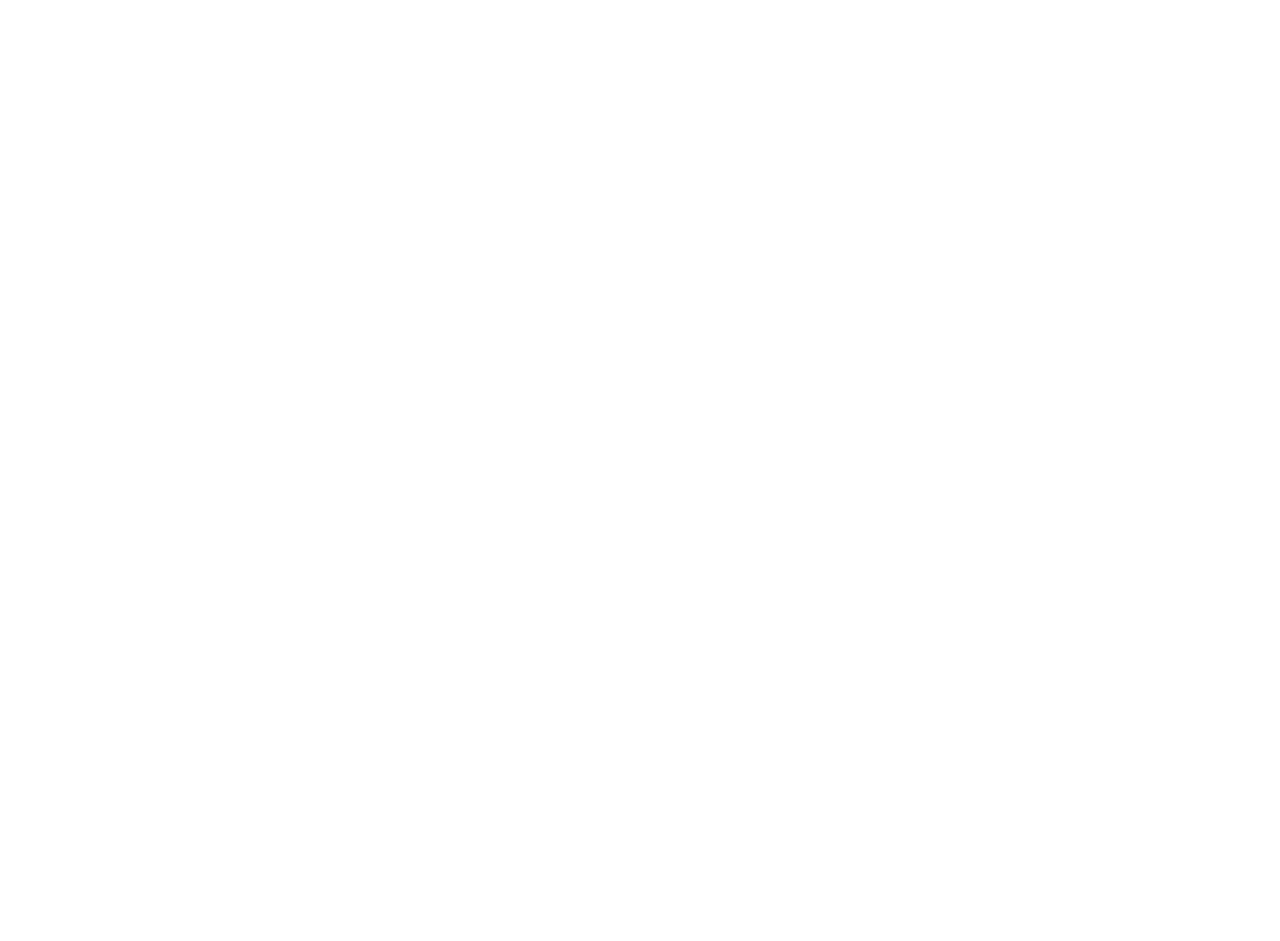
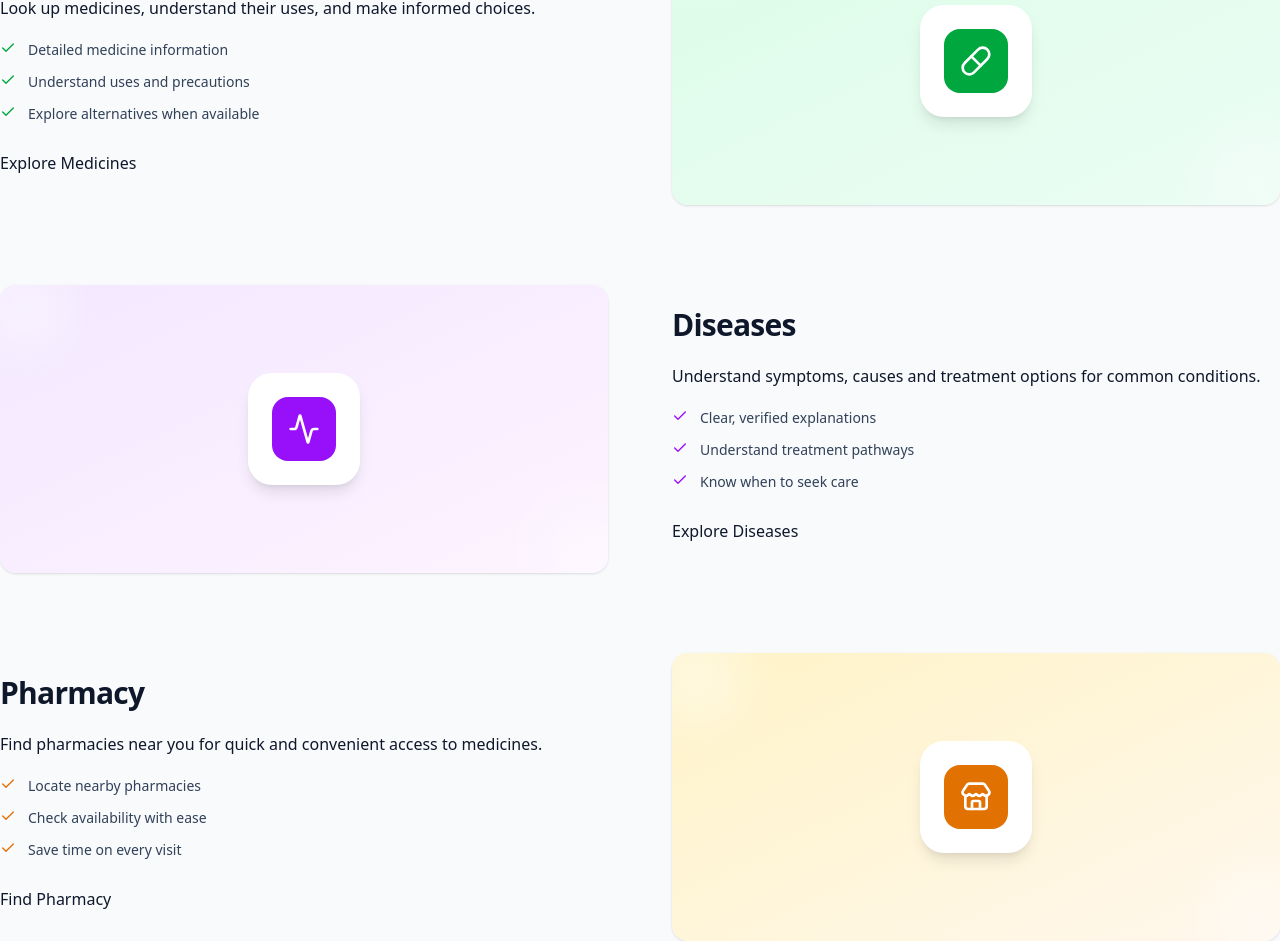
Before and after one commit to pulkitokte/medighar-next, a React (Vite) app in the folder OneDrive/Desktop/Medighar/: page / in a window 1280 px wide. Shown: the part 2371-3312 px from the top of the page. Before the commit the page ends 1920 px from the top, so only its background shows below. Built offline with nearby package versions, Linux system fonts and the light colour scheme.

Commit message:
feat(home): add featured services showcase section

```diff
--- /dev/null
+++ b/OneDrive/Desktop/Medighar/src/features/home/components/FeaturedServices.jsx
@@ -0,0 +1,191 @@
+import { Stethoscope, Pill, Activity, Store, Check } from "lucide-react";
+import { motion } from "framer-motion";
+import Section from "@/shared/components/ui/Section.jsx";
+import Container from "@/shared/components/ui/Container.jsx";
+import Button from "@/shared/components/ui/Button.jsx";
+import { cn } from "@/shared/lib/cn.js";
+
+const SERVICES = [
+  {
+    key: "doctors",
+    title: "Doctors",
+    description:
+      "Connect with experienced doctors across specialties and healthcare systems.",
+    bullets: [
+      "Search by specialty or condition",
+      "Compare qualifications and experience",
+      "Choose the right healthcare approach",
+    ],
+    icon: Stethoscope,
+    cta: "Find Doctors",
+    accent: {
+      from: "from-blue-100",
+      to: "to-cyan-50",
+      iconBg: "bg-blue-600",
+      bullet: "text-blue-600",
+    },
+  },
+  {
+    key: "medicines",
+    title: "Medicines",
+    description:
+      "Look up medicines, understand their uses, and make informed choices.",
+    bullets: [
+      "Detailed medicine information",
+      "Understand uses and precautions",
+      "Explore alternatives when available",
+    ],
+    icon: Pill,
+    cta: "Explore Medicines",
+    accent: {
+      from: "from-green-100",
+      to: "to-emerald-50",
+      iconBg: "bg-green-600",
+      bullet: "text-green-600",
+    },
+  },
+  {
+    key: "diseases",
+    title: "Diseases",
+    description:
+      "Understand symptoms, causes and treatment options for common conditions.",
+    bullets: [
+      "Clear, verified explanations",
+      "Understand treatment pathways",
+      "Know when to seek care",
+    ],
+    icon: Activity,
+    cta: "Explore Diseases",
+    accent: {
+      from: "from-purple-100",
+      to: "to-fuchsia-50",
+      iconBg: "bg-purple-600",
+      bullet: "text-purple-600",
+    },
+  },
+  {
+    key: "pharmacy",
+    title: "Pharmacy",
+    description:
+      "Find pharmacies near you for quick and convenient access to medicines.",
+    bullets: [
+      "Locate nearby pharmacies",
+      "Check availability with ease",
+      "Save time on every visit",
+    ],
+    icon: Store,
+    cta: "Find Pharmacy",
+    accent: {
+      from: "from-amber-100",
+      to: "to-orange-50",
+      iconBg: "bg-amber-600",
+      bullet: "text-amber-600",
+    },
+  },
+];
+
+function ServiceIllustration({ service }) {
+  const Icon = service.icon;
+
+  return (
+    <div
+      className={cn(
+        "relative flex h-64 w-full items-center justify-center overflow-hidden rounded-2xl bg-gradient-to-br p-8 shadow-sm sm:h-72",
+        service.accent.from,
+        service.accent.to,
+      )}
+    >
+      <div className="absolute -left-6 -top-6 h-24 w-24 rounded-full bg-white/40 blur-xl" />
+      <div className="absolute -bottom-8 -right-8 h-28 w-28 rounded-full bg-white/30 blur-xl" />
+
+      <div className="relative flex h-28 w-28 items-center justify-center rounded-3xl bg-white shadow-lg">
+        <span
+          className={cn(
+            "flex h-16 w-16 items-center justify-center rounded-2xl text-white",
+            service.accent.iconBg,
+          )}
+        >
+          <Icon className="h-8 w-8" aria-hidden="true" />
+        </span>
+      </div>
+    </div>
+  );
+}
+
+function ServiceContent({ service }) {
+  return (
+    <div className="flex flex-col gap-5">
+      <h3 className="text-2xl font-semibold tracking-tight text-slate-900 sm:text-3xl">
+        {service.title}
+      </h3>
+      <p className="text-base text-slate-600">{service.description}</p>
+
+      <ul className="flex flex-col gap-3">
+        {service.bullets.map((bullet) => (
+          <li
+            key={bullet}
+            className="flex items-start gap-3 text-sm text-slate-700"
+          >
+            <Check
+              className={cn("mt-0.5 h-4 w-4 shrink-0", service.accent.bullet)}
+              aria-hidden="true"
+            />
+            <span>{bullet}</span>
+          </li>
+        ))}
+      </ul>
+
+      <div>
+        <Button>{service.cta}</Button>
+      </div>
+    </div>
+  );
+}
+
+function ServiceRow({ service, reversed }) {
+  return (
+    <div
+      className={cn(
+        "grid grid-cols-1 items-center gap-10 rounded-2xl p-2 transition hover:-translate-y-1 lg:grid-cols-2 lg:gap-16",
+      )}
+    >
+      <motion.div
+        initial={{ opacity: 0, x: reversed ? 40 : -40 }}
+        whileInView={{ opacity: 1, x: 0 }}
+        viewport={{ once: true, amount: 0.3 }}
+        transition={{ duration: 0.5, ease: "easeOut" }}
+        className={cn(reversed && "lg:order-2")}
+      >
+        <ServiceIllustration service={service} />
+      </motion.div>
+
+      <motion.div
+        initial={{ opacity: 0, x: reversed ? -40 : 40 }}
+        whileInView={{ opacity: 1, x: 0 }}
+        viewport={{ once: true, amount: 0.3 }}
+        transition={{ duration: 0.5, ease: "easeOut", delay: 0.1 }}
+        className={cn(reversed && "lg:order-1")}
+      >
+        <ServiceContent service={service} />
+      </motion.div>
+    </div>
+  );
+}
+
+function FeaturedServices() {
+  return (
+    <Section paddingY="py-20 sm:py-28">
+      <Container className="flex flex-col gap-20">
+        {SERVICES.map((service, index) => (
+          <ServiceRow
+            key={service.key}
+            service={service}
+            reversed={index % 2 === 1}
+          />
+        ))}
+      </Container>
+    </Section>
+  );
+}
+
+export default FeaturedServices;
--- a/OneDrive/Desktop/Medighar/src/pages/Home/HomePage.jsx
+++ b/OneDrive/Desktop/Medighar/src/pages/Home/HomePage.jsx
@@ -2,6 +2,7 @@ import Hero from "@/features/home/components/Hero.jsx";
 import HealthcareSystems from "@/features/home/components/HealthcareSystems.jsx";
 import HowItWorks from "@/features/home/components/HowItWorks.jsx";
 import WhyChooseMedighar from "@/features/home/components/WhyChooseMedighar.jsx";
+import FeaturedServices from "@/features/home/components/FeaturedServices.jsx";
 
 function HomePage() {
   return (
@@ -10,6 +11,7 @@ function HomePage() {
       <HealthcareSystems />
       <HowItWorks />
       <WhyChooseMedighar />
+      <FeaturedServices />
     </>
   );
 }
```
